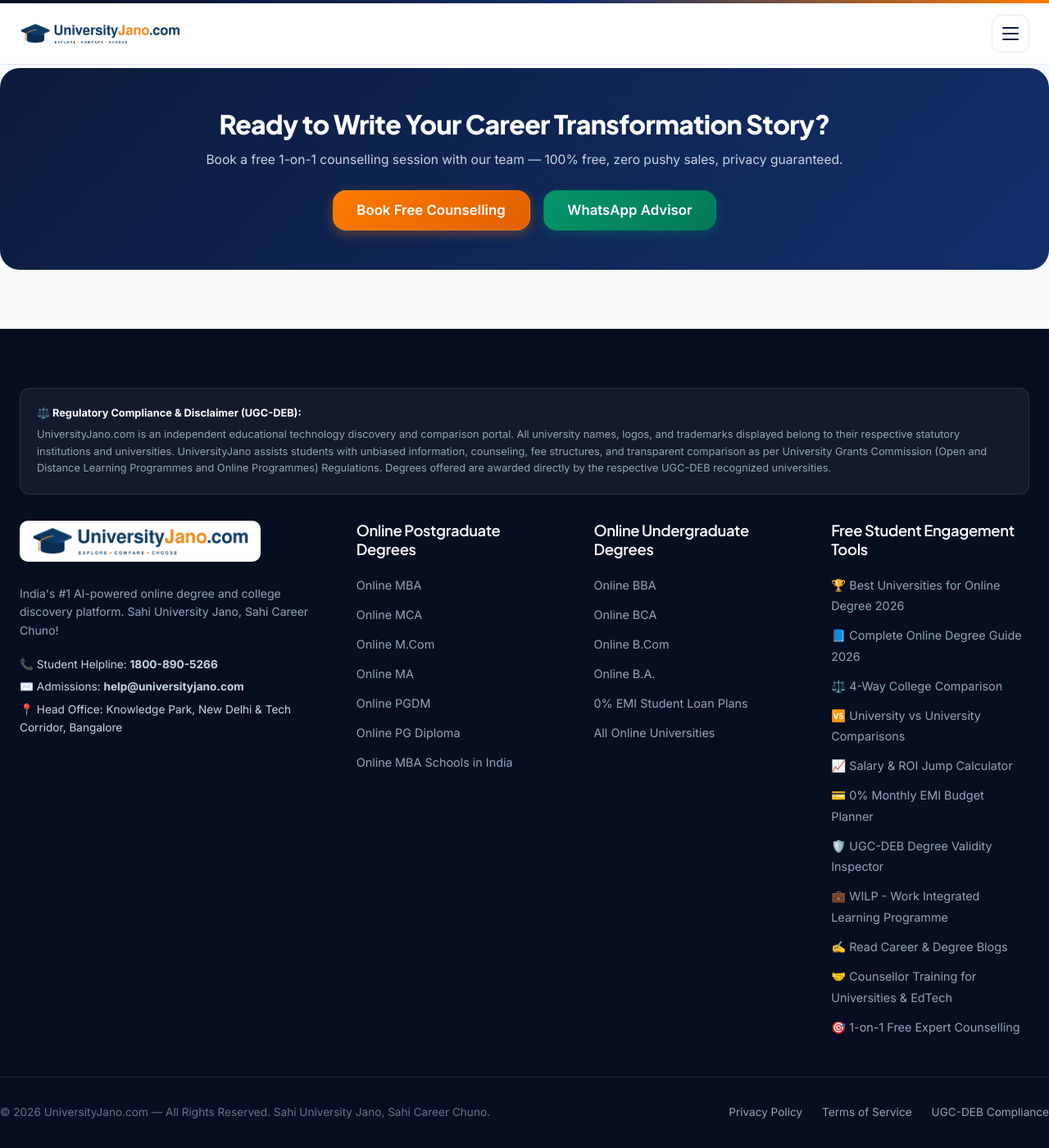
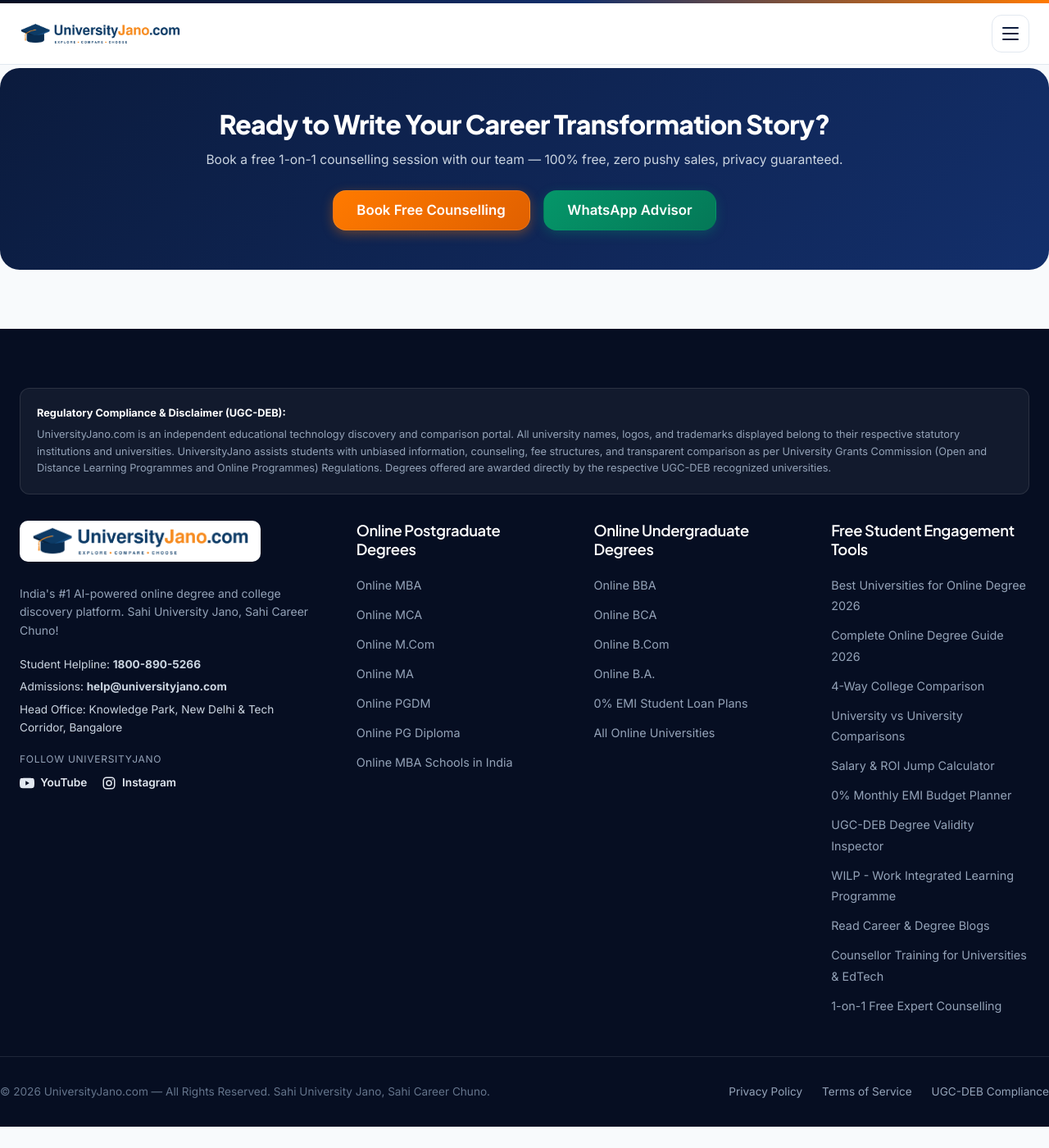
Before and after one commit to ankitpandeybdm/universityjano, a Jekyll site: the page built from index.html, in a window 1280 px wide and 1400 px high, scrolled down 12000 px. Shown: the whole window at 82% size. Built offline with Jekyll 4.4.1, drawn with Linux system fonts in a browser that asks for light colours; after the commit the page ends 13374 px from its top, so only the background shows below that.

Commit message:
Add files via upload

```diff
--- a/_includes/site-footer.html
+++ b/_includes/site-footer.html
@@ -1,7 +1,7 @@
 <footer class="site-footer">
   <div class="container">
     <div class="ugc-disclaimer-box">
-      <strong style="color:#ffffff;display:block;margin-bottom:0.35rem;">⚖️ Regulatory Compliance &amp; Disclaimer (UGC-DEB):</strong>
+      <strong style="color:#ffffff;display:block;margin-bottom:0.35rem;">Regulatory Compliance &amp; Disclaimer (UGC-DEB):</strong>
       UniversityJano.com is an independent educational technology discovery and comparison portal. All university names, logos, and trademarks displayed belong to their respective statutory institutions and universities. UniversityJano assists students with unbiased information, counseling, fee structures, and transparent comparison as per University Grants Commission (Open and Distance Learning Programmes and Online Programmes) Regulations. Degrees offered are awarded directly by the respective UGC-DEB recognized universities.
     </div>
     <div class="footer-grid">
@@ -11,9 +11,16 @@
         </div>
         <p style="font-size:0.875rem;color:#94a3b8;line-height:1.6;margin-bottom:1.25rem;">India's #1 AI-powered online degree and college discovery platform. Sahi University Jano, Sahi Career Chuno!</p>
         <div style="display:flex;flex-direction:column;gap:0.35rem;font-size:0.85rem;">
-          <span>📞 Student Helpline: <strong>1800-890-5266</strong></span>
-          <span>✉️ Admissions: <strong>help@universityjano.com</strong></span>
-          <span>📍 Head Office: Knowledge Park, New Delhi &amp; Tech Corridor, Bangalore</span>
+          <span>Student Helpline: <strong>1800-890-5266</strong></span>
+          <span>Admissions: <strong>help@universityjano.com</strong></span>
+          <span>Head Office: Knowledge Park, New Delhi &amp; Tech Corridor, Bangalore</span>
+        </div>
+        <div style="margin-top:1.1rem;">
+          <div style="font-size:0.75rem;letter-spacing:0.06em;text-transform:uppercase;color:#94a3b8;margin-bottom:0.55rem;">Follow UniversityJano</div>
+          <div style="display:flex;gap:1.1rem;flex-wrap:wrap;">
+            <a href="https://www.youtube.com/@Universityjano" target="_blank" rel="noopener" aria-label="UniversityJano on YouTube" style="display:inline-flex;align-items:center;gap:0.45rem;color:#e2e8f0;text-decoration:none;font-size:0.85rem;font-weight:600;"><svg width="18" height="18" viewBox="0 0 24 24" fill="currentColor" aria-hidden="true"><path d="M23.5 6.2a3 3 0 0 0-2.1-2.1C19.5 3.6 12 3.6 12 3.6s-7.500 0-9.400.5A3 3 0 0 0 .5 6.200C0 8.100 0 12 0 12s0 3.900.5 5.800a3 3 0 0 0 2.100 2.100c1.900.5 9.400.5 9.400.5s7.500 0 9.400-.5a3 3 0 0 0 2.100-2.100C24 15.900 24 12 24 12s0-3.900-.5-5.800zM9.600 15.600V8.400l6.200 3.600-6.200 3.600z"/></svg> YouTube</a>
+            <a href="https://www.instagram.com/university_jano/" target="_blank" rel="noopener" aria-label="UniversityJano on Instagram" style="display:inline-flex;align-items:center;gap:0.45rem;color:#e2e8f0;text-decoration:none;font-size:0.85rem;font-weight:600;"><svg width="18" height="18" viewBox="0 0 24 24" fill="none" stroke="currentColor" stroke-width="2" stroke-linecap="round" stroke-linejoin="round" aria-hidden="true"><rect x="3" y="3" width="18" height="18" rx="5"/><circle cx="12" cy="12" r="4"/><circle cx="17.500" cy="6.500" r="1" fill="currentColor" stroke="none"/></svg> Instagram</a>
+          </div>
         </div>
       </div>
       <div class="footer-col">
@@ -42,17 +49,17 @@
       <div class="footer-col">
         <h4>Free Student Engagement Tools</h4>
         <ul class="footer-links">
-          <li><a href="{{ '/best-university-for-online-degree.html' | relative_url }}">🏆 Best Universities for Online Degree 2026</a></li>
-          <li><a href="{{ '/online-degree-programs-india-guide.html' | relative_url }}">📘 Complete Online Degree Guide 2026</a></li>
-          <li><a href="{{ '/compare.html' | relative_url }}">⚖️ 4-Way College Comparison</a></li>
-          <li><a href="{{ '/vs/' | relative_url }}">🆚 University vs University Comparisons</a></li>
-          <li><a href="{{ '/roi-calculator.html' | relative_url }}">📈 Salary &amp; ROI Jump Calculator</a></li>
-          <li><a href="{{ '/emi-calculator.html' | relative_url }}">💳 0% Monthly EMI Budget Planner</a></li>
-          <li><a href="{{ '/ugc-verifier.html' | relative_url }}">🛡️ UGC-DEB Degree Validity Inspector</a></li>
-          <li><a href="{{ '/wilp.html' | relative_url }}">💼 WILP - Work Integrated Learning Programme</a></li>
-          <li><a href="{{ '/blog/' | relative_url }}">✍️ Read Career &amp; Degree Blogs</a></li>
-          <li><a href="{{ '/counsellor-training.html' | relative_url }}">🤝 Counsellor Training for Universities &amp; EdTech</a></li>
-          <li><a href="https://wa.me/919599128500?text=Hi%2C%20I%20want%20free%20counselling%20for%20Online%20Degrees" target="_blank" rel="noopener">🎯 1-on-1 Free Expert Counselling</a></li>
+          <li><a href="{{ '/best-university-for-online-degree.html' | relative_url }}">Best Universities for Online Degree 2026</a></li>
+          <li><a href="{{ '/online-degree-programs-india-guide.html' | relative_url }}">Complete Online Degree Guide 2026</a></li>
+          <li><a href="{{ '/compare.html' | relative_url }}">4-Way College Comparison</a></li>
+          <li><a href="{{ '/vs/' | relative_url }}">University vs University Comparisons</a></li>
+          <li><a href="{{ '/roi-calculator.html' | relative_url }}">Salary &amp; ROI Jump Calculator</a></li>
+          <li><a href="{{ '/emi-calculator.html' | relative_url }}">0% Monthly EMI Budget Planner</a></li>
+          <li><a href="{{ '/ugc-verifier.html' | relative_url }}">UGC-DEB Degree Validity Inspector</a></li>
+          <li><a href="{{ '/wilp.html' | relative_url }}">WILP - Work Integrated Learning Programme</a></li>
+          <li><a href="{{ '/blog/' | relative_url }}">Read Career &amp; Degree Blogs</a></li>
+          <li><a href="{{ '/counsellor-training.html' | relative_url }}">Counsellor Training for Universities &amp; EdTech</a></li>
+          <li><a href="https://wa.me/919599128500?text=Hi%2C%20I%20want%20free%20counselling%20for%20Online%20Degrees" target="_blank" rel="noopener">1-on-1 Free Expert Counselling</a></li>
         </ul>
       </div>
     </div>
```
